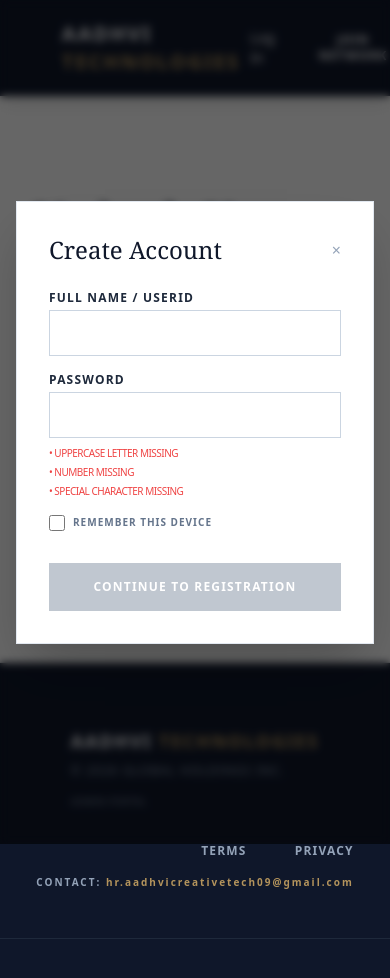
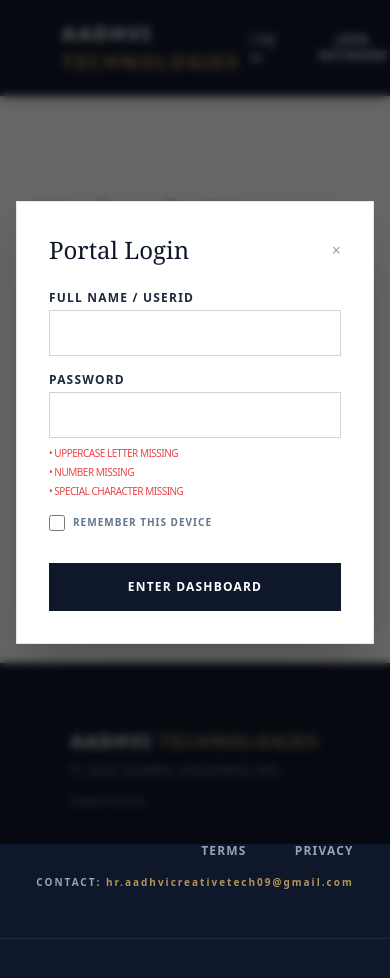
Before and after one commit to Adarsh-2909/Aadhvi-Technologies, a plain HTML site: page index.html in a window 390 px wide. Both pictures are taken after a click on the link "Log In". Drawn offline with nearby package versions, Linux system fonts and the light colour scheme.

Commit message:
Update index.html

```diff
--- a/index.html
+++ b/index.html
@@ -445,7 +445,17 @@
             const remember = document.getElementById('rememberMe').checked;
 
             if (flowStep === 1) {
-                if(registeredUsers.find(u => u.name === name)) { manualLoginRedirect(); return; }
+                let existingUser = registeredUsers.find(u => u.name === name);
+                if(existingUser) {
+                    // Autofill correct details and pivot structure to login view safely
+                    document.getElementById('regName').value = existingUser.name;
+                    document.getElementById('password').value = existingUser.password;
+                    document.getElementById('modalTitle').innerText = "Portal Login";
+                    document.getElementById('submitBtn').innerText = "Enter Dashboard";
+                    document.getElementById('submitBtn').disabled = false;
+                    flowStep = 3;
+                    return;
+                }
                 document.getElementById('otpSection').classList.remove('hidden-field');
                 generateCaptcha();
                 document.getElementById('submitBtn').innerText = "Register Account";
@@ -470,14 +480,17 @@
         function manualLoginRedirect() {
             const savedUser = localStorage.getItem('savedUserID') || sessionStorage.getItem('savedUserID');
             const savedPass = localStorage.getItem('savedPassword') || sessionStorage.getItem('savedPassword');
+            if(document.getElementById('signupModal').classList.contains('hidden')) {
+                toggleModal();
+            }
             if(savedUser) {
-                if(document.getElementById('signupModal').classList.contains('hidden')) toggleModal();
                 document.getElementById('regName').value = savedUser;
                 document.getElementById('password').value = savedPass;
-                document.getElementById('modalTitle').innerText = "Portal Login";
-                document.getElementById('submitBtn').innerText = "Log In";
-                document.getElementById('submitBtn').disabled = false; flowStep = 3;
-            } else { toggleModal(); }
+            }
+            document.getElementById('modalTitle').innerText = "Portal Login";
+            document.getElementById('submitBtn').innerText = "Enter Dashboard";
+            document.getElementById('submitBtn').disabled = false;
+            flowStep = 3;
         }
 
         function renderUserPortal(username) {
@@ -541,7 +554,14 @@
             const os = document.getElementById('otpSection');
             if(os) os.classList.add('hidden-field');
             const sb = document.getElementById('submitBtn');
-            if(sb) sb.disabled = true;
+            if(sb) {
+                sb.innerText = "Continue to Registration";
+                sb.disabled = true;
+            }
+            document.getElementById('modalTitle').innerText = "Create Account";
+            document.getElementById('rule-upper').className = 'text-red-500';
+            document.getElementById('rule-num').className = 'text-red-500';
+            document.getElementById('rule-special').className = 'text-red-500';
         }
     </script>
 </body>
```
